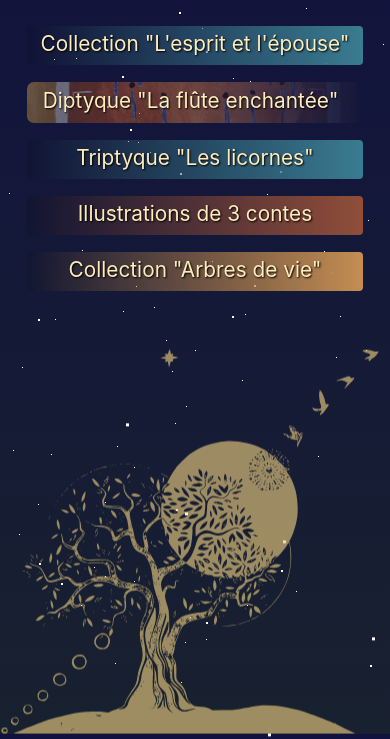
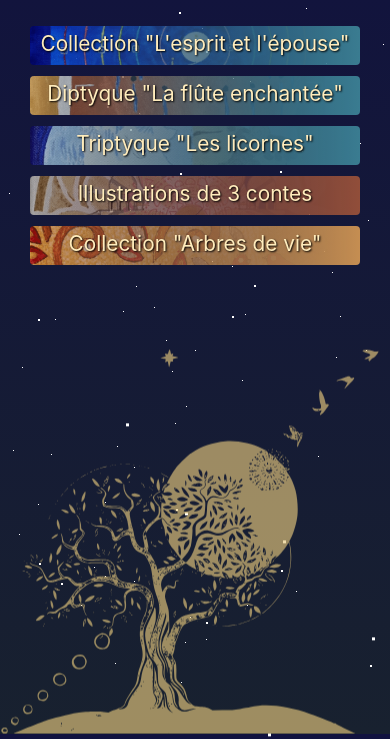
Before and after one commit to baku67/les100ciels-js-, a website: page peinture.html in a window 390 px wide. Shown: the part 110-849 px from the top of the page. Drawn offline with nearby package versions, Linux system fonts and the light colour scheme.

Commit message:
WIP responsive /peinture

```diff
--- a/peinture.html
+++ b/peinture.html
@@ -4,6 +4,8 @@
         <meta name="viewport" content="width=device-width, initial-scale=1.0">
         <link rel="icon" type="image/x-icon" href="/favicon1.ico">
         <link rel='stylesheet' href='style.css'>
+        <link rel='stylesheet' href='phone.css'>
+
         <link rel='stylesheet' href='styleSass.css'>
         <link rel='stylesheet' href='styleSass2k.css'>
 
@@ -652,6 +654,7 @@
 
                 /* color: #fbfbfb; */
                 color: black;
+                text-shadow: 1px 1px 2px white !important;
             }
 
             .star-selected:after {
@@ -900,42 +903,6 @@
                     padding-top: 15px;
                 }
 
-                #link-section1 {
-                    border-radius: 4px;
-                    padding: 5px 0px 9px 0px;
-                    background: linear-gradient(to left, #3a7c91, rgba(0, 0, 0, 0.1)), url("./toiles/toilesButtonBg/11_button.png");
-                    background-size: cover;
-                    background-position-y: center;
-                }
-                /* #link-section2 {
-                    border-radius: 4px;
-                    padding: 5px 0px 9px 0px;
-                    background: linear-gradient(to left, #3a7c91, rgba(0, 0, 0, 0.1)), url(./toiles/toilesButtonBg/22_button2.png);
-                    background-size: cover;
-                    background-position-y: center;
-                } */
-
-                #link-section3 {
-                    border-radius: 4px;
-                    padding: 5px 0px 9px 0px;
-                    background: linear-gradient(to left, #3a7c91, rgba(0, 0, 0, 0.1)), url(./toiles/toilesButtonBg/22_button2.png);
-                    background-size: cover;
-                    background-position-y: center;
-                }
-                #link-section4 {
-                    border-radius: 4px;
-                    padding: 5px 0px 9px 0px;
-                    background: linear-gradient(to left, #914e3a, rgba(0, 0, 0, 0.1)), url(./toiles/toilesButtonBg/55_button.png);
-                    background-size: cover;
-                    background-position-y: center;
-                }
-                #link-section5 {
-                    border-radius: 4px;
-                    padding: 5px 0px 9px 0px;
-                    background: linear-gradient(to left, #c58e52, rgba(0, 0, 0, 0.1)), url("./toiles/toilesButtonBg/66_button.png");
-                    background-size: cover;
-                    background-position-y: center;
-                }
             }
 
 
--- a/phone.css
+++ b/phone.css
@@ -1,4 +1,63 @@
 @media (max-width: 480px) {
+
+
+
+    #link-section1 {
+        border-radius: 4px;
+        padding: 5px 10px 9px 10px;
+        background: linear-gradient(to left, #3a7c91, rgba(0, 0, 0, 0.1)), url("./toiles/toilesButtonBg/gradient/esprit_et_epouse-min.png");
+        background-size: cover;
+        background-position-y: center;
+    }
+    #link-section2 {
+        border-radius: 4px;
+        padding: 5px 10px 9px 10px;
+        background: linear-gradient(to left, #3a7c91, rgba(0, 0, 0, 0.1)), url("./toiles/toilesButtonBg/gradient/flute_enchantee-min.png");
+        background-size: cover;
+        background-position-y: center;
+    }
+
+    #link-section3 {
+        border-radius: 4px;
+        padding: 5px 10px 9px 10px;
+        background: linear-gradient(to left, #3a7c91, rgba(0, 0, 0, 0.1)), url("./toiles/toilesButtonBg/gradient/licorne-min.png");
+        background-size: cover;
+        background-position-y: center;
+    }
+    #link-section4 {
+        border-radius: 4px;
+        padding: 5px 10px 9px 10px;
+        background: linear-gradient(to left, #914e3a, rgba(0, 0, 0, 0.1)), url("./toiles/toilesButtonBg/gradient/3contes-min.png");
+        background-size: cover;
+        background-position-y: center;
+    }
+    #link-section5 {
+        border-radius: 4px;
+        padding: 5px 10px 9px 10px;
+        background: linear-gradient(to left, #c58e52, rgba(0, 0, 0, 0.1)), url("./toiles/toilesButtonBg/gradient/arbre_de_vie-min.png");
+        background-size: cover;
+        background-position-y: center;
+    }
+
+
+    .acryliqueSectionList {
+        gap: 1.3vh;
+    }
+
+
+
+
+
+
+
+
+
+
+
+
+
+
+
     .homepageDivider {
         height:1px;
         width:0%;
```
